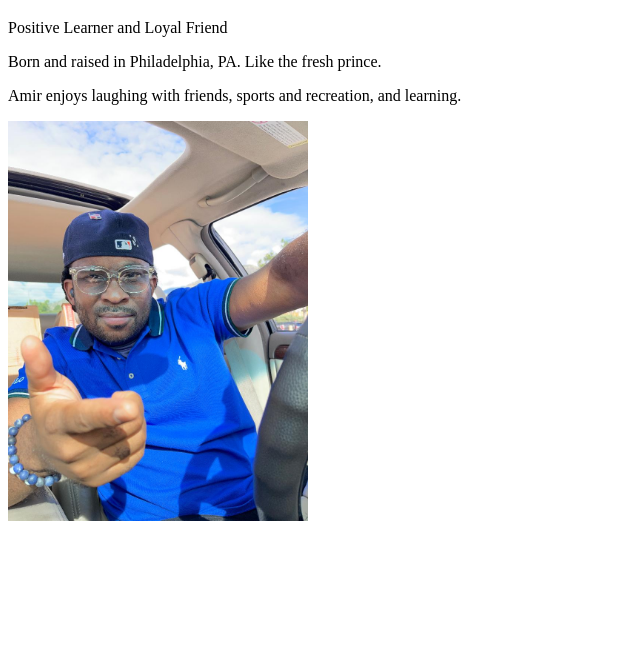
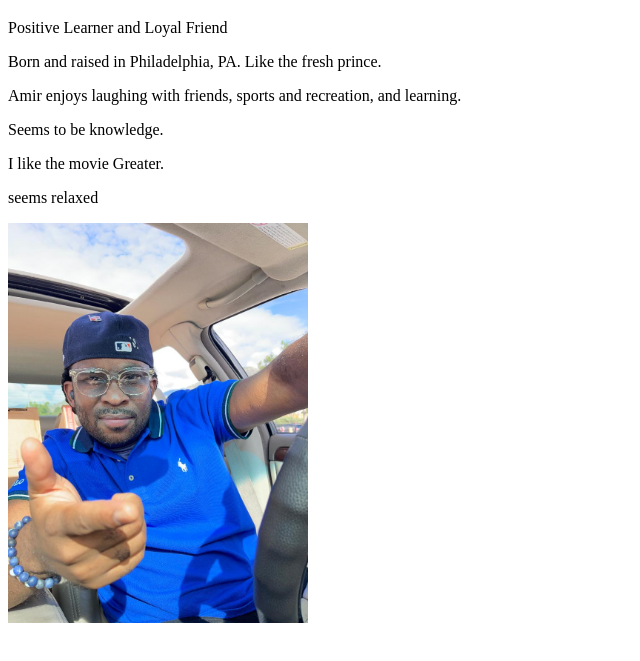
Before and after one commit to AAnwarBey/about-amir, a plain HTML site: page index.html in a window 1280 px wide. Shown: the part 61-722 px from the top of the page, without its empty margins (0-640 px from the left). Drawn offline with Linux system fonts and the light colour scheme.

Commit message:
comments edited

```diff
--- a/index.html
+++ b/index.html
@@ -10,6 +10,9 @@
 <p>Positive Learner and Loyal Friend</p>
 <p>Born and raised in Philadelphia, PA. Like the fresh prince.</p>
 <p>Amir enjoys laughing with friends, sports and recreation, and learning.</p>
+<p>Seems to be knowledge.</p>
+<p>I like the movie Greater.</p>
+<p>seems relaxed</p>
 
 <img src="./amir-in-car.jpg" alt="driving around" width="300">
 </body>
```
